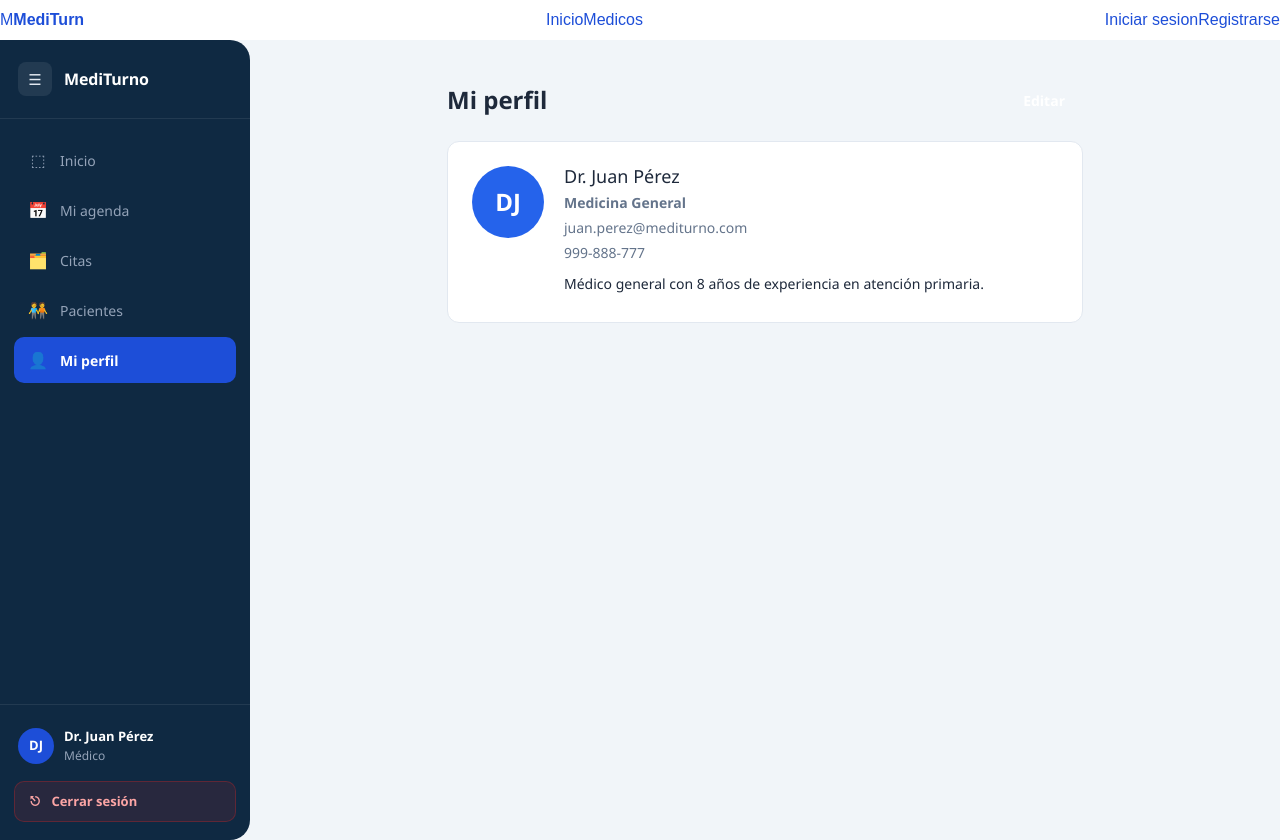
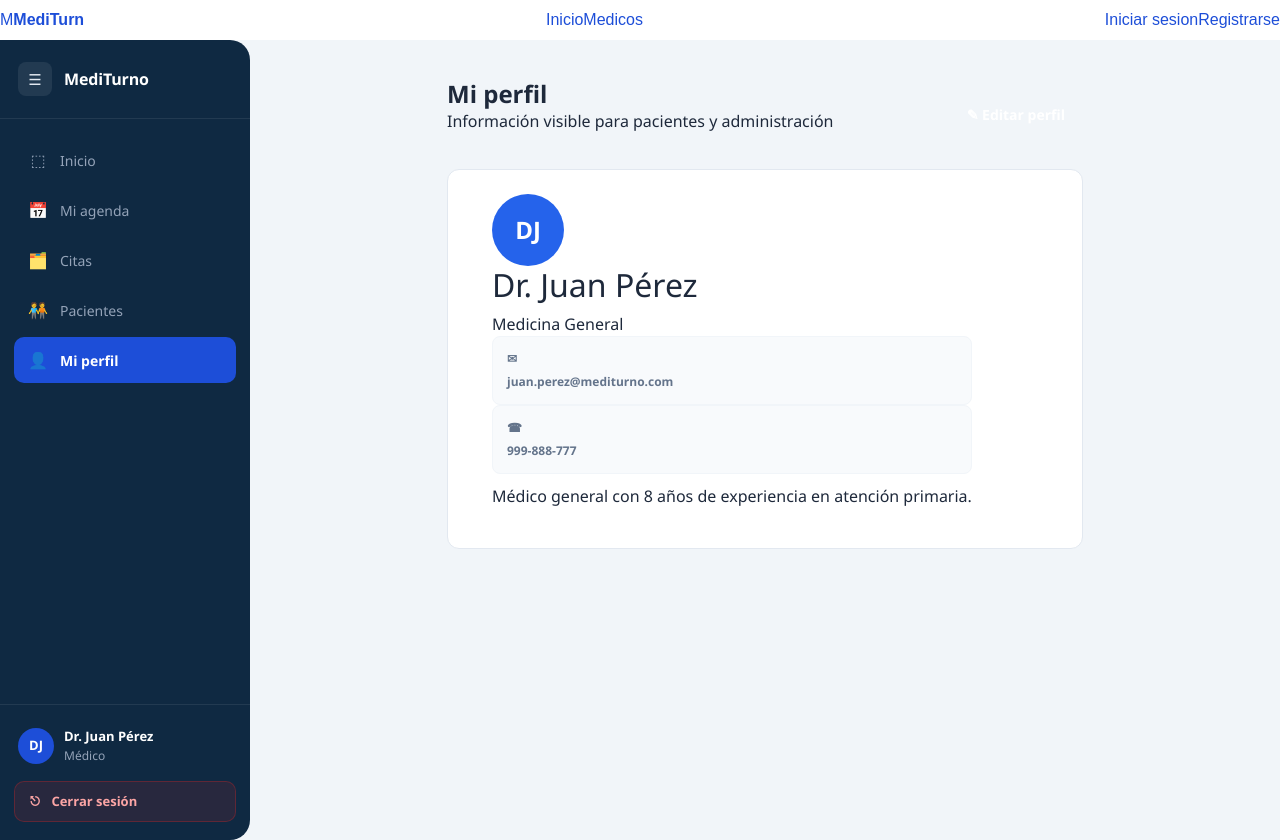
Before and after one commit to JosueBiminchumo/SistemaFrontend, a React (Vite) app: page /medico/perfil in a window 1280 px wide. Built offline with nearby package versions, Linux system fonts and the light colour scheme; no server answers.

Commit message:
mejorar pagina

```diff
--- a/src/App.jsx
+++ b/src/App.jsx
@@ -35,6 +35,7 @@ import DoctorAppointmentDetailPage from './pages/doctor/DoctorAppointmentDetailP
 import DoctorDashboardPage from './pages/doctor/DoctorDashboardPage';
 import DoctorProfilePage from './pages/doctor/DoctorProfilePage';
 import DoctorSchedule from './pages/doctor/DoctorSchedulePage';
+import DoctorPatientsPage from './pages/doctor/DoctorPatientsPage';
 
 import DoctorsPage from './pages/public/DoctorsPage';
 import HomePage from './pages/public/HomePage';
@@ -81,6 +82,7 @@ function ApplicationRoutes() {
         <Route path="/medico/citas" element={<DoctorAppointmentsPage />} />
         <Route path="/medico/citas/:id" element={<DoctorAppointmentDetailPage />} />
         <Route path="/medico/perfil" element={<DoctorProfilePage />} />
+        <Route path="/medico/pacientes" element={<DoctorPatientsPage />} />
 
         <Route path="/admin" element={<AdminLayout />}>
           <Route index element={<Navigate to="dashboard" replace />} />
--- a/src/pages/doctor/DoctorProfilePage.jsx
+++ b/src/pages/doctor/DoctorProfilePage.jsx
@@ -27,56 +27,79 @@ export default function DoctorProfilePage() {
     setIsEditing(false);
   };
 
+  const initials = profile.name.split(' ').slice(0, 2).map((w) => w[0]).join('').toUpperCase();
+
   return (
     <DoctorLayout>
       <div className="doctor-profile">
         <header className="doctor-profile__header">
+          <div>
             <h1>Mi perfil</h1>
+            <p className="doctor-profile__subtitle">Información visible para pacientes y administración</p>
+          </div>
+
           {!isEditing && (
             <button type="button" className="btn btn--primary" onClick={() => setIsEditing(true)}>
-              Editar
+              ✎ Editar perfil
             </button>
           )}
         </header>
 
-        {feedback && <div className="doctor-profile__feedback">{feedback}</div>}
+        {feedback && <div className="doctor-profile__feedback">✓ {feedback}</div>}
 
         {!isEditing ? (
           <div className="doctor-profile__card">
-            <div className="doctor-profile__avatar">
-              {profile.name.split(' ').slice(0, 2).map((w) => w[0]).join('').toUpperCase()}
+            <div className="doctor-profile__banner" />
+
+            <div className="doctor-profile__body">
+              <div className="doctor-profile__avatar">{initials}</div>
+
+              <h2 className="doctor-profile__name">{profile.name}</h2>
+              <span className="doctor-profile__badge">{profile.specialty}</span>
+
+              <div className="doctor-profile__details">
+                <div className="detail-item">
+                  <span className="detail-item__icon">✉</span>
+                  <span>{profile.email}</span>
+                </div>
+                <div className="detail-item">
+                  <span className="detail-item__icon">☎</span>
+                  <span>{profile.phone}</span>
+                </div>
               </div>
 
-            <div className="doctor-profile__info">
-              <h2>{profile.name}</h2>
-              <p className="doctor-profile__specialty">{profile.specialty}</p>
-              <p>{profile.email}</p>
-              <p>{profile.phone}</p>
               <p className="doctor-profile__bio">{profile.bio}</p>
             </div>
           </div>
         ) : (
           <form className="doctor-profile__form" onSubmit={handleSave}>
+            <div className="form-grid">
               <div className="form-group">
                 <label htmlFor="name">Nombre</label>
                 <input id="name" type="text" value={form.name} onChange={handleChange('name')} required />
               </div>
+
               <div className="form-group">
                 <label htmlFor="specialty">Especialidad</label>
                 <input id="specialty" type="text" value={form.specialty} onChange={handleChange('specialty')} required />
               </div>
+
               <div className="form-group">
                 <label htmlFor="email">Correo</label>
                 <input id="email" type="email" value={form.email} onChange={handleChange('email')} required />
               </div>
+
               <div className="form-group">
                 <label htmlFor="phone">Teléfono</label>
                 <input id="phone" type="tel" value={form.phone} onChange={handleChange('phone')} />
               </div>
+            </div>
+
             <div className="form-group">
               <label htmlFor="bio">Biografía</label>
-              <textarea id="bio" rows="3" value={form.bio} onChange={handleChange('bio')} />
+              <textarea id="bio" rows="4" value={form.bio} onChange={handleChange('bio')} />
             </div>
+
             <div className="doctor-profile__form-actions">
               <button type="button" className="btn btn--ghost" onClick={handleCancel}>Cancelar</button>
               <button type="submit" className="btn btn--primary">Guardar cambios</button>
```
Lines whose indentation alone changed are shown as unchanged.
